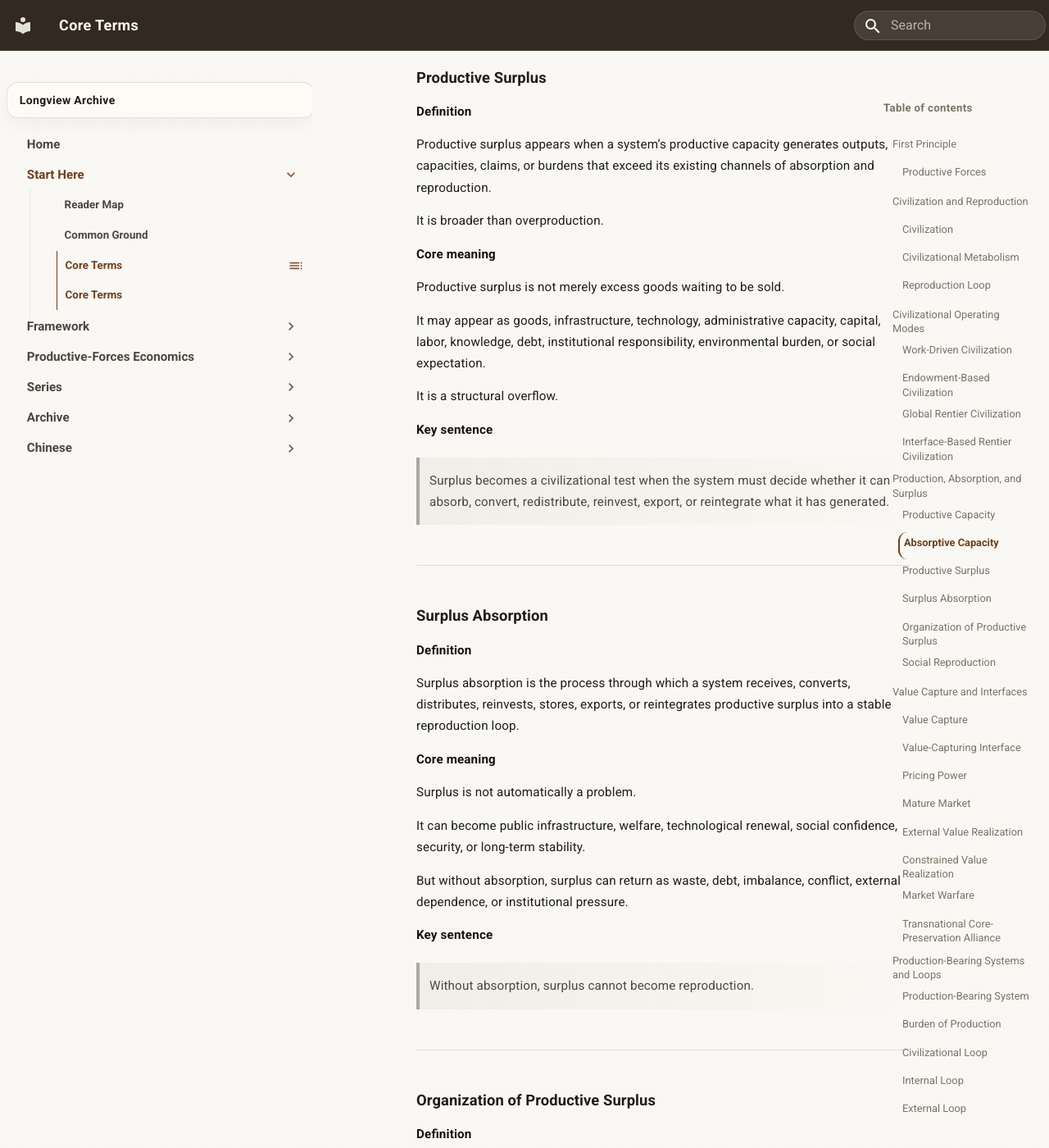
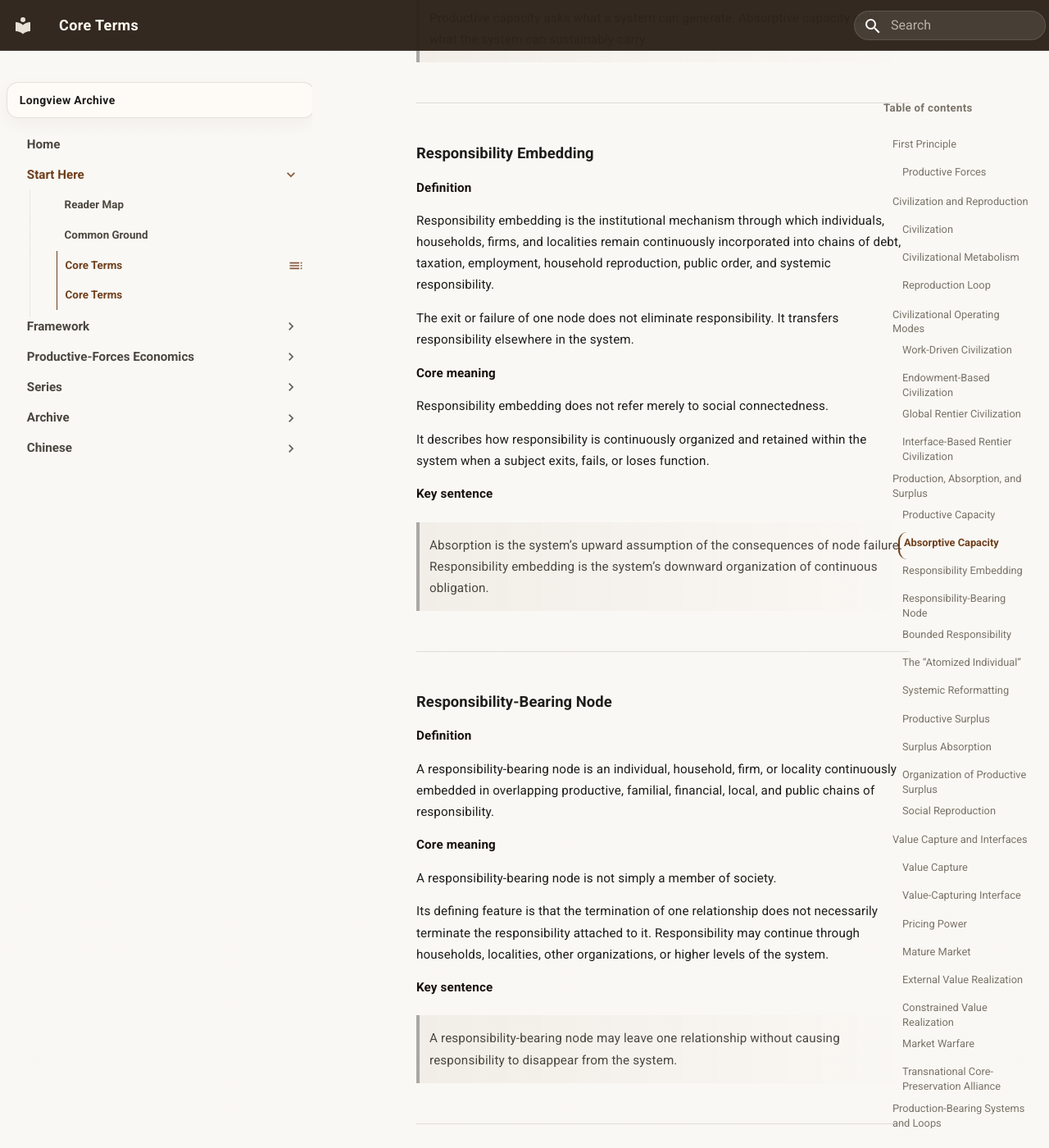
Before and after one commit to guanshi1688/longview-archive, an MkDocs documentation site: the page built from docs/essays/english/framework/core-terms-eng.md, in a window 1280 px wide and 1400 px high, scrolled down 7362 px. Shown: the whole window at 82% size. Built offline with MkDocs 1.6.1 and Material for MkDocs 9.7.7, drawn with Linux system fonts in a browser that asks for light colours; some of the changed text lies outside the part shown.

Commit message:
Update core-terms-eng.md

```diff
--- a/docs/essays/english/framework/core-terms-eng.md
+++ b/docs/essays/english/framework/core-terms-eng.md
@@ -244,9 +244,105 @@
 
 It involves conversion, distribution, valuation, cost-bearing, reintegration, and temporal stability.
 
+When the object of absorption is a failed individual, household, firm, or locality, absorptive capacity also appears as the ability to bear failure costs while preserving basic life, participation, and re-entry.
+
 **Key sentence**
 
 > Productive capacity asks what a system can generate. Absorptive capacity asks what the system can sustainably carry.
+
+---
+
+### Responsibility Embedding
+
+**Definition**
+
+Responsibility embedding is the institutional mechanism through which individuals, households, firms, and localities remain continuously incorporated into chains of debt, taxation, employment, household reproduction, public order, and systemic responsibility.
+
+The exit or failure of one node does not eliminate responsibility. It transfers responsibility elsewhere in the system.
+
+**Core meaning**
+
+Responsibility embedding does not refer merely to social connectedness.
+
+It describes how responsibility is continuously organized and retained within the system when a subject exits, fails, or loses function.
+
+**Key sentence**
+
+> Absorption is the system’s upward assumption of the consequences of node failure. Responsibility embedding is the system’s downward organization of continuous obligation.
+
+---
+
+### Responsibility-Bearing Node
+
+**Definition**
+
+A responsibility-bearing node is an individual, household, firm, or locality continuously embedded in overlapping productive, familial, financial, local, and public chains of responsibility.
+
+**Core meaning**
+
+A responsibility-bearing node is not simply a member of society.
+
+Its defining feature is that the termination of one relationship does not necessarily terminate the responsibility attached to it. Responsibility may continue through households, localities, other organizations, or higher levels of the system.
+
+**Key sentence**
+
+> A responsibility-bearing node may leave one relationship without causing responsibility to disappear from the system.
+
+---
+
+### Bounded Responsibility
+
+**Definition**
+
+Bounded responsibility means that an obligation can be confined to a specific relationship and brought to an institutional endpoint through fulfillment, settlement, bankruptcy, or lawful termination.
+
+**Core meaning**
+
+Bounded responsibility does not eliminate responsibility.
+
+It prevents one failure from occupying the entirety of a subject’s future and preserves the subject’s capacity to re-enter productive, consumptive, and social life after an old relationship ends.
+
+**Key sentence**
+
+> The boundary of responsibility does not abolish responsibility. It prevents responsibility from becoming total.
+
+---
+
+### The “Atomized Individual”
+
+**Definition**
+
+The “atomized individual” does not refer to a person literally detached from family, society, law, or public institutions.
+
+It refers to a relatively independent institutional subject whose responsibilities can be bounded, whose previous relations can terminate, and who can re-enter social and economic life through new contractual relations.
+
+**Core meaning**
+
+The “atomized individual” is an institutional presumption, not a moral description of real persons.
+
+Its distinction from a responsibility-bearing node lies not in whether social relations exist, but in whether responsibility can terminate and the subject can re-enter new relations.
+
+**Key sentence**
+
+> The “atomized individual” is not a person without relations, but a subject able to terminate old relations and enter new ones.
+
+---
+
+### Systemic Reformatting
+
+**Definition**
+
+Systemic reformatting is the historical process through which property, debt, status, fiscal, demographic, and political relations lose continuity after an old production system can no longer reproduce itself, forcing a new order to reconstruct the productive base.
+
+**Core meaning**
+
+Systemic reformatting is not a normal policy instrument or a desirable form of correction.
+
+It describes a hard reset after systemic failure, not ordinary reform, localized adjustment, or gradual institutional repair.
+
+**Key sentence**
+
+> Systemic reformatting does not repair the old system. It reconstructs the productive base after the old relations have failed at scale.
 
 ---
 
```
